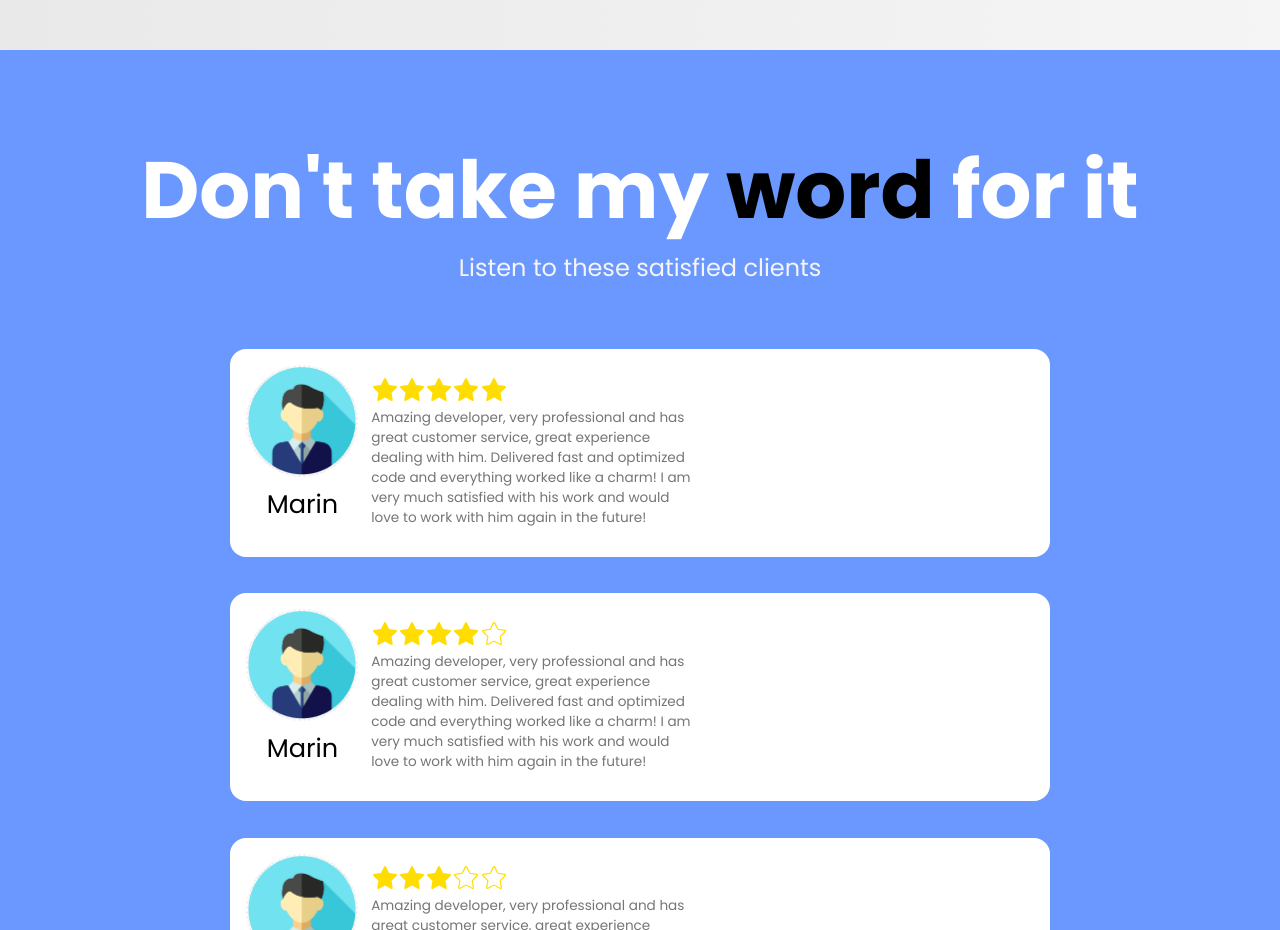
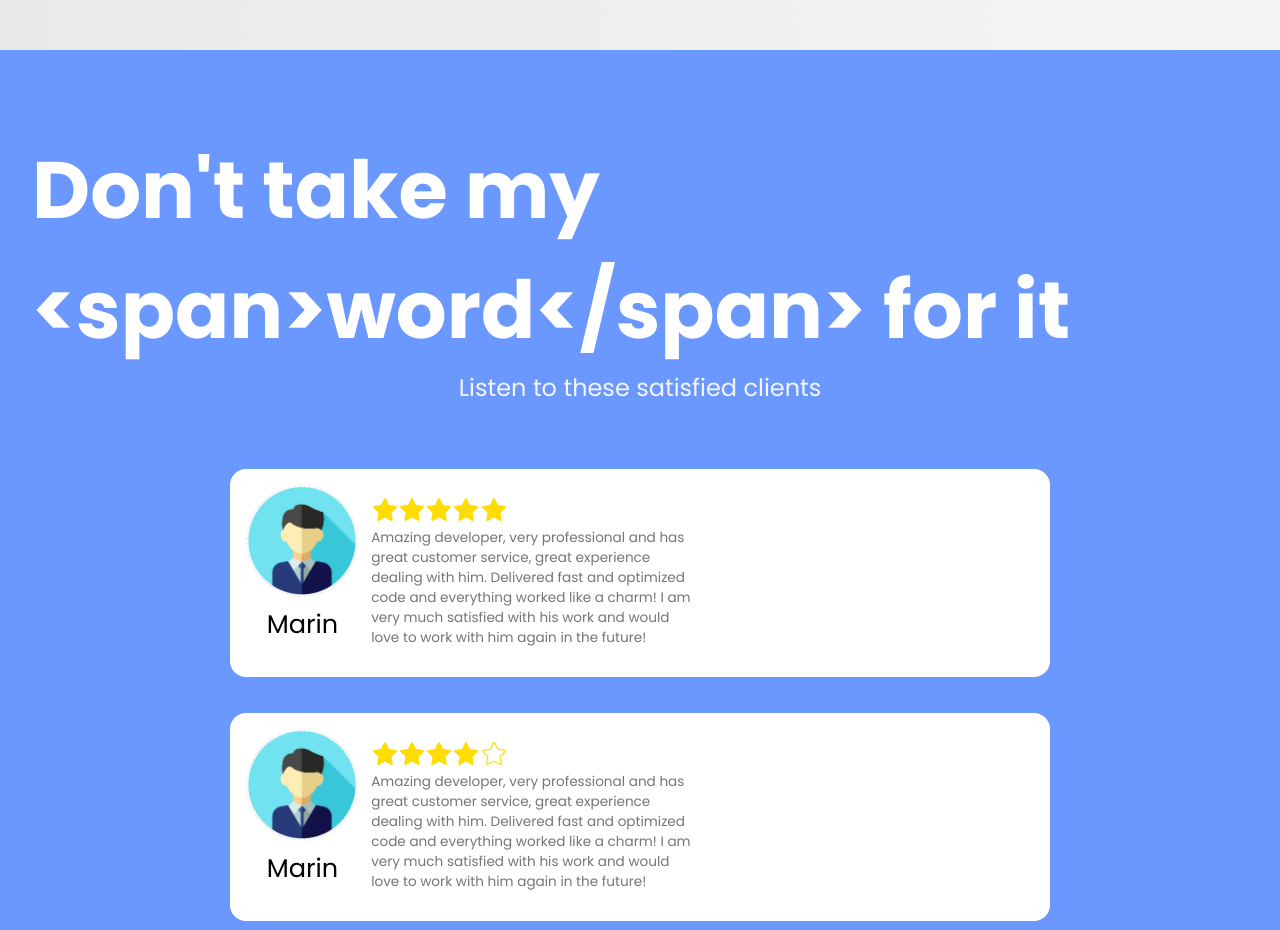
Before and after one commit to Brkic365/NewPortfolio, a Next.js app: page / in a window 1280 px wide. Shown: the part 2800-3730 px from the top of the page. Built offline with nearby package versions, Linux system fonts and the light colour scheme.

Commit message:
Fixed apostrophe

```diff
--- a/pages/index.js
+++ b/pages/index.js
@@ -198,9 +198,7 @@ export default function Home() {
 
         <div className={styles.reviews} id="reviews">
           <Fade cascade triggerOnce>
-            <h2>
-              Don't take my <span>word</span> for it
-            </h2>
+            <h2>{"Don't take my <span>word</span> for it"}</h2>
             <p>Listen to these satisfied clients</p>
           </Fade>
           <div className={styles.reviewGrid}>
```
